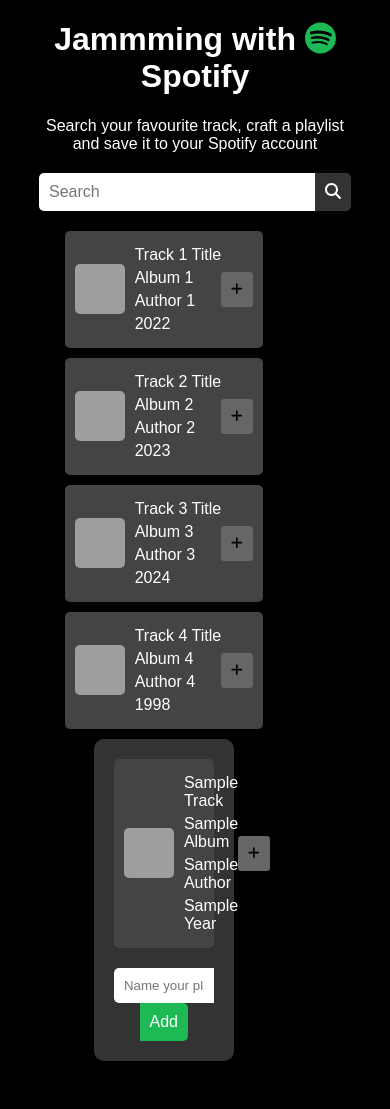
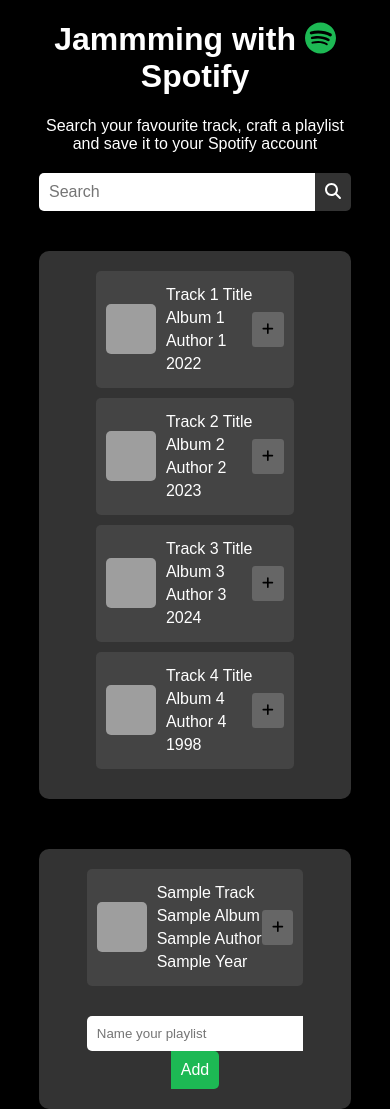
Before and after one commit to dabuar98/jammming, a React (Create React App) app: page / in a window 390 px wide. Before the commit the page ends 1061 px from the top, so only its background shows below. Built offline with nearby package versions, Linux system fonts and the light colour scheme; grey boxes are pictures that could not be loaded.

Commit message:
Add styling rules and media queries for the container

```diff
--- a/src/App.css
+++ b/src/App.css
@@ -34,19 +34,45 @@
     margin-top: 20px;
 }
 
+.search-list {
+    background-color: #333;
+    border-radius: 10px;
+    width: 40%;
+    padding: 20px;
+    display: flex;
+    flex-wrap: wrap;
+    justify-content: center;
+    align-content: center;
+}
+
+.playlist {
+    background-color: #333;
+    border-radius: 10px;
+    width: 40%;
+    padding: 20px;
+    display: flex;
+    flex-wrap: wrap;
+    justify-content: center;
+    align-content: center;
+}
+
 @media only screen and (max-width: 480px){
     .content {
         display: flex;
         flex-wrap: wrap;
-        width: 80%;
+        width: 100%;
+        justify-content: center;
+        align-content: center;
     }
 
-    .search-results{
+    .search-list {
         margin-top: 20px;
+        margin-bottom: 50px;
         width: inherit;
     }
 
-    .tracklist{
+    .playlist{
         width: inherit;
+
     }
 }
```
